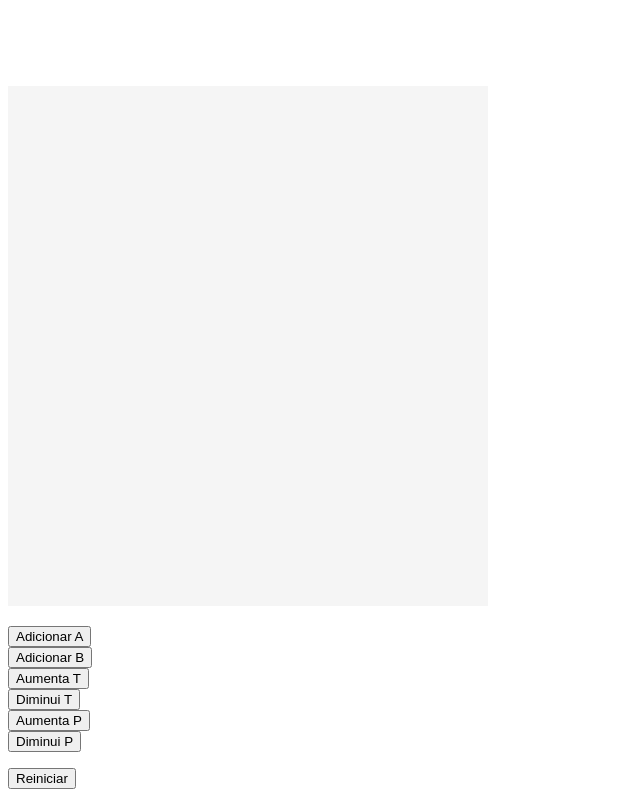
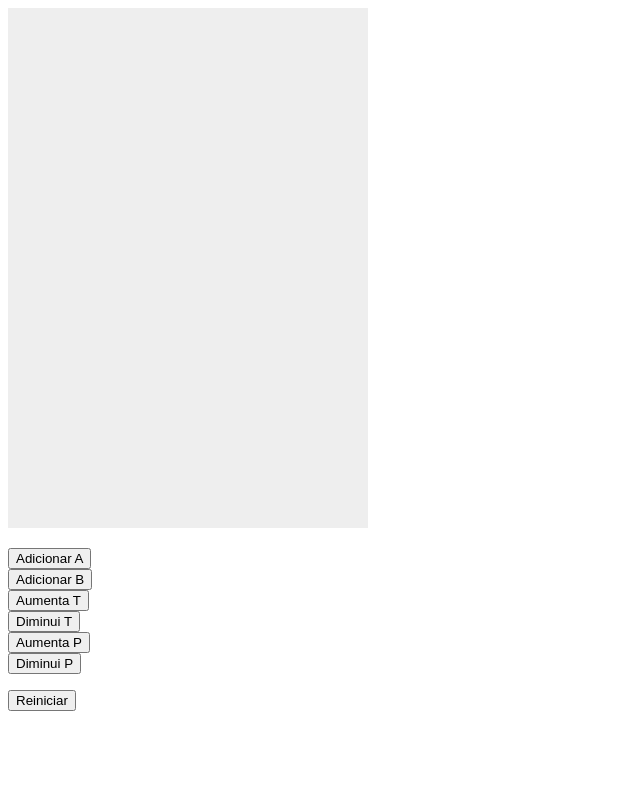
Before and after one commit to cauecostaUFF/SimuQuim-cinetica, a plain HTML site: page index.html in a window 1280 px wide. Shown: the whole page, without its empty margins (0-640 px from the left). Drawn offline with Linux system fonts and the light colour scheme.

Commit message:
Update index.html

```diff
--- a/index.html
+++ b/index.html
@@ -3,10 +3,10 @@
 <head>
     <meta charset="UTF-8">
     <meta name="viewport" content="width=device-width, initial-scale=1.0">
-    <title>Document</title>
+    <title>SimuQuim - Cinética</title>
     <style>
     canvas#myCanvas {
-        background: whitesmoke;
+        background: #eee;
     }
     button {
         display: block;
@@ -15,8 +15,8 @@
       </style>
 </head>
 <body>
-    <p><canvas id="scroll" width="0" height="50"></canvas></p>
-    <canvas id="myCanvas" width="480" height="520"></canvas>
+    <!--p><canvas id="scroll" width="360" height="10"></canvas></p-->
+    <canvas id="myCanvas" width="360" height="520"></canvas>
     <!--button id="runButton">Start game</button-->
     <p><button id="newBallA">Adicionar A</button><button id="newBallB">Adicionar B</button>
     <button id="increaseT">Aumenta T</button><button id="decreaseT">Diminui T</button>
```
